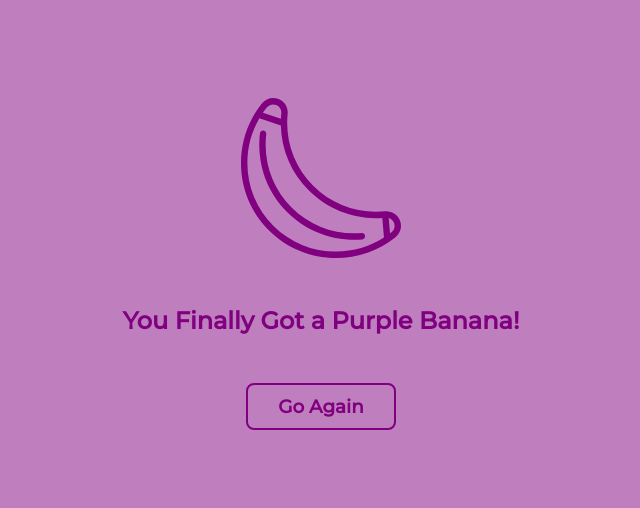
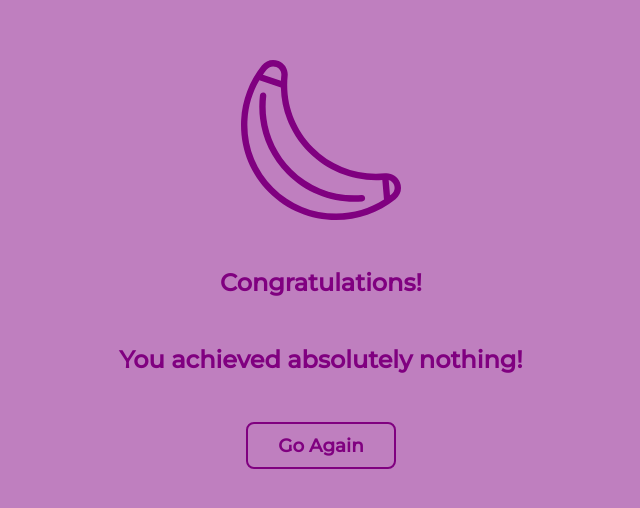
Before and after one commit to OfficialShehzad/purple_banana, a plain HTML site: page youwin.html in a window 1280 px wide. Shown: the part 136-644 px from the top of the page, without its empty margins (319-959 px from the left). Drawn offline with Linux system fonts and the light colour scheme.

Commit message:
updated you win text

```diff
--- a/youwin.html
+++ b/youwin.html
@@ -36,7 +36,8 @@
                 </g>
             </g>
         </svg>
-        <p class="you-win">You Finally Got a Purple Banana!</p>
+        <p class="you-win">Congratulations!</p>
+        <p class="you-win">You achieved absolutely nothing!</p>
         <!-- <p>Your Score : <span class="score"></span></p> -->
         <a href="index.html" class="btn">Go Again</a>
     </div>
```
